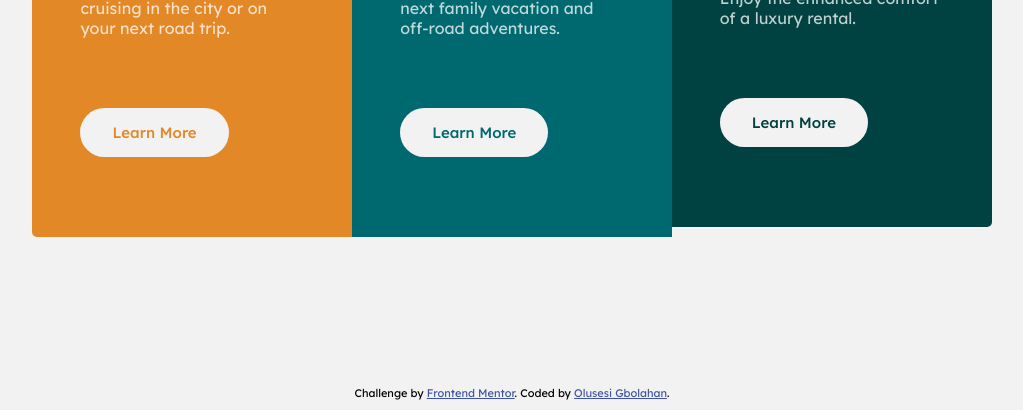
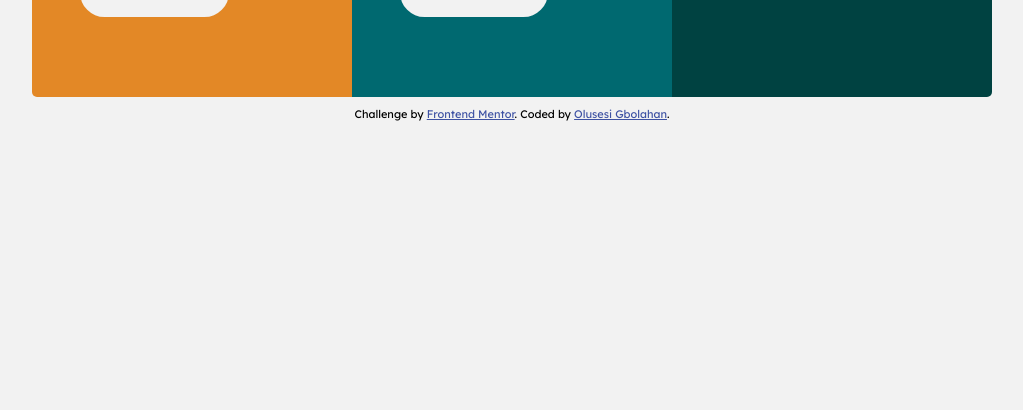
Before and after one commit to olusesimrg/flexbox-grid, a plain HTML site: page index.html in a window 1280 px wide. Shown: the part 499-909 px from the top of the page, without its empty margins (128-1151 px from the left). After the commit the page ends 800 px from the top, so only its background shows below. Drawn offline with Linux system fonts and the light colour scheme.

Commit message:
changes to styles

```diff
--- a/style.css
+++ b/style.css
@@ -12,6 +12,7 @@ html{
     }
 body {
     background-color: hsl(0, 0%, 95%);
+
 
 }
 
@@ -68,9 +69,8 @@ main {
     flex-direction: column;
     width: 100%;
     justify-content: center;
-    align-items: center;
+    align-items: stretch;
     flex: 1;
-    /* height: 100vh; */
 }
 
 .left-content {
@@ -161,10 +161,10 @@ button {
 main {
     display: flex;
     flex-direction: row;
-    height: 100vh;
     width: 75%;
     margin: auto;
     justify-content: center;
+    align-items: stretch;
 }
 
 .left-content {
```
